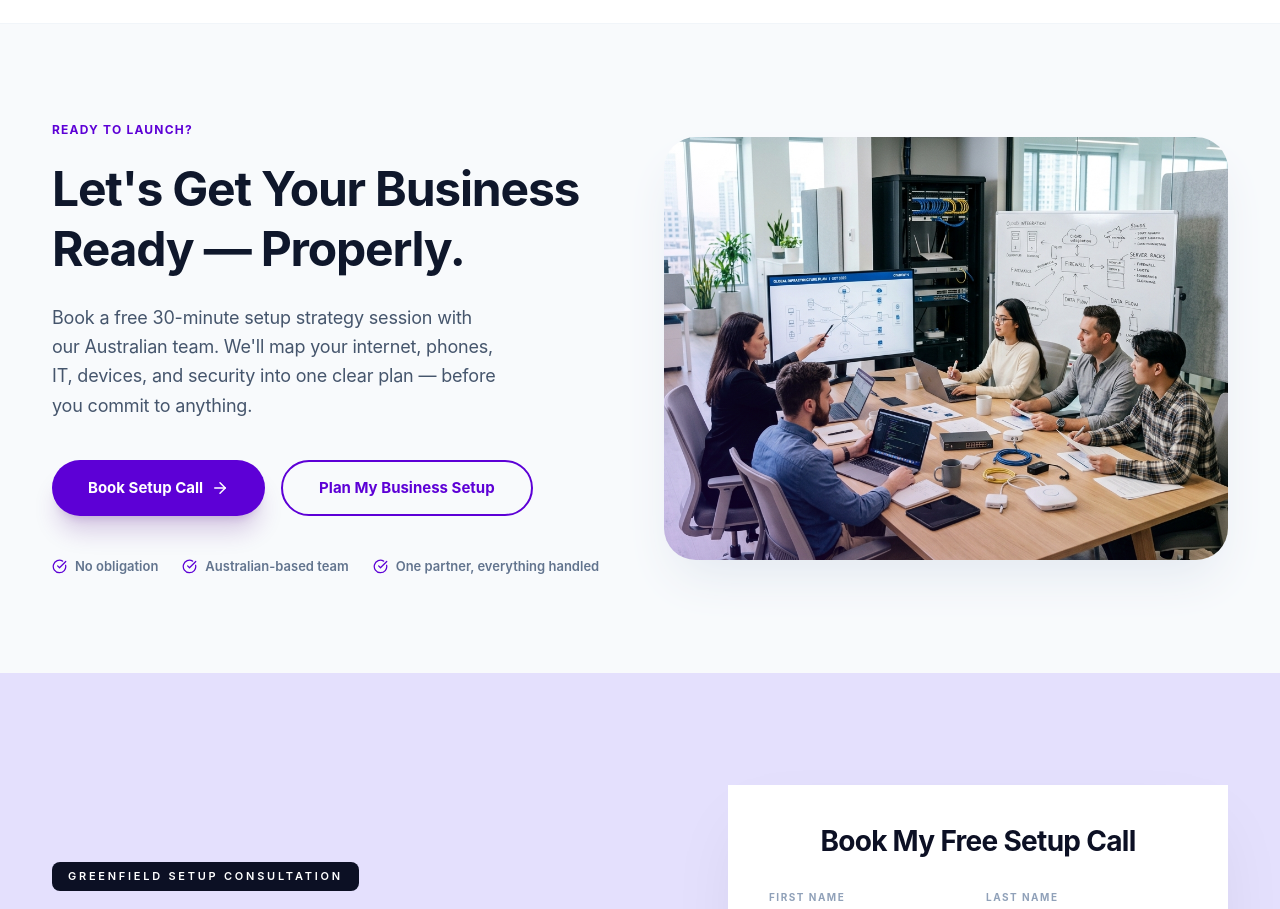
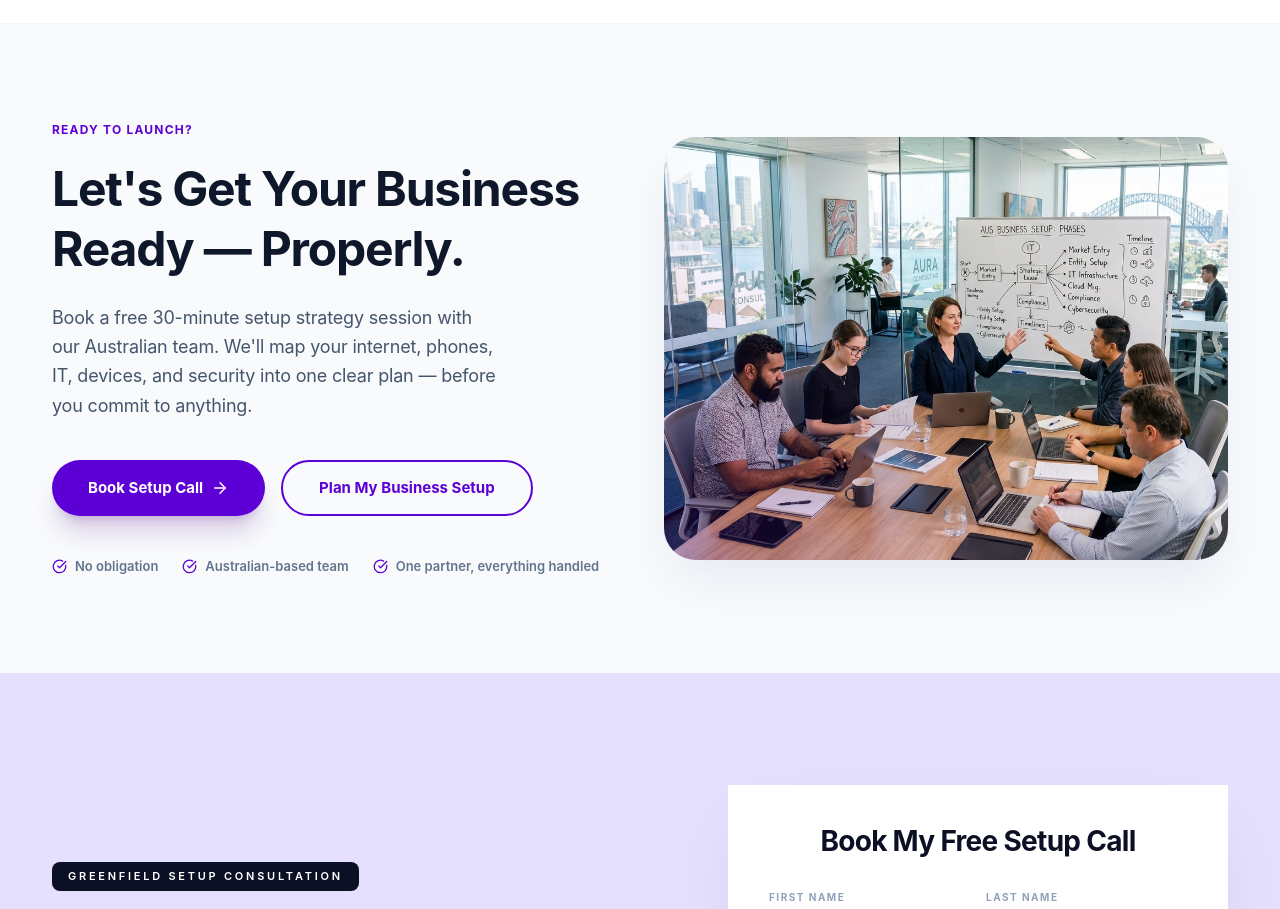
Before and after one commit to c9mayur-lgtm/C9-communications, a Next.js app in the folder c9-next/: page /greenfield in a window 1280 px wide. Shown: the part 5680-6589 px from the top of the page. Built offline with nearby package versions, Linux system fonts and the light colour scheme.

Commit message:
style: swap duplicate hero image in CTA for greenfield consultation image and add hover effects

```diff
--- a/c9-next/src/app/greenfield/page.tsx
+++ b/c9-next/src/app/greenfield/page.tsx
@@ -107,13 +107,13 @@ const Hero = () => (
 
         {/* Right — hero image */}
         <FadeIn delay={0.1} className="relative">
-          <div className="relative rounded-[32px] overflow-hidden shadow-2xl shadow-slate-200/80 aspect-[4/3]">
+          <div className="relative rounded-[32px] overflow-hidden shadow-2xl shadow-slate-200/80 aspect-[4/3] group cursor-pointer">
             <img
               src="/images/greenfield_hero.png"
               alt="Modern office setup managed by C9 Communications"
-              className="w-full h-full object-cover"
+              className="w-full h-full object-cover group-hover:scale-105 transition-transform duration-700"
             />
-            <div className="absolute inset-0 bg-gradient-to-tr from-[#0c1024]/20 via-transparent to-transparent" />
+            <div className="absolute inset-0 bg-gradient-to-tr from-[#0c1024]/20 via-transparent to-transparent group-hover:from-[#0c1024]/30 transition-colors duration-700" />
             {/* Floating badge */}
             <div className="absolute bottom-6 left-6 bg-white/95 backdrop-blur-sm rounded-2xl px-5 py-4 shadow-lg border border-white/60">
               <div className="text-[11px] font-bold uppercase tracking-widest text-[#5D00D6] mb-1">Quick Setup</div>
@@ -730,13 +730,13 @@ const FinalCTA = () => (
           </div>
         </FadeIn>
         <FadeIn delay={0.12}>
-          <div className="relative rounded-[32px] overflow-hidden shadow-2xl shadow-slate-200 aspect-[4/3]">
+          <div className="relative rounded-[32px] overflow-hidden shadow-2xl shadow-slate-200 aspect-[4/3] group cursor-pointer">
             <img
-              src="/images/greenfield_hero.png"
+              src="/images/greenfield_consultation.png"
               alt="Business owner meeting with C9 consultant"
-              className="w-full h-full object-cover"
+              className="w-full h-full object-cover group-hover:scale-105 transition-transform duration-700"
             />
-            <div className="absolute inset-0 bg-gradient-to-tr from-[#5D00D6]/20 via-transparent to-transparent" />
+            <div className="absolute inset-0 bg-gradient-to-tr from-[#5D00D6]/20 via-transparent to-transparent group-hover:from-[#5D00D6]/30 transition-colors duration-700" />
           </div>
         </FadeIn>
       </div>
```
Also changed, not shown: c9-next/public/images/greenfield_consultation.png (added).
